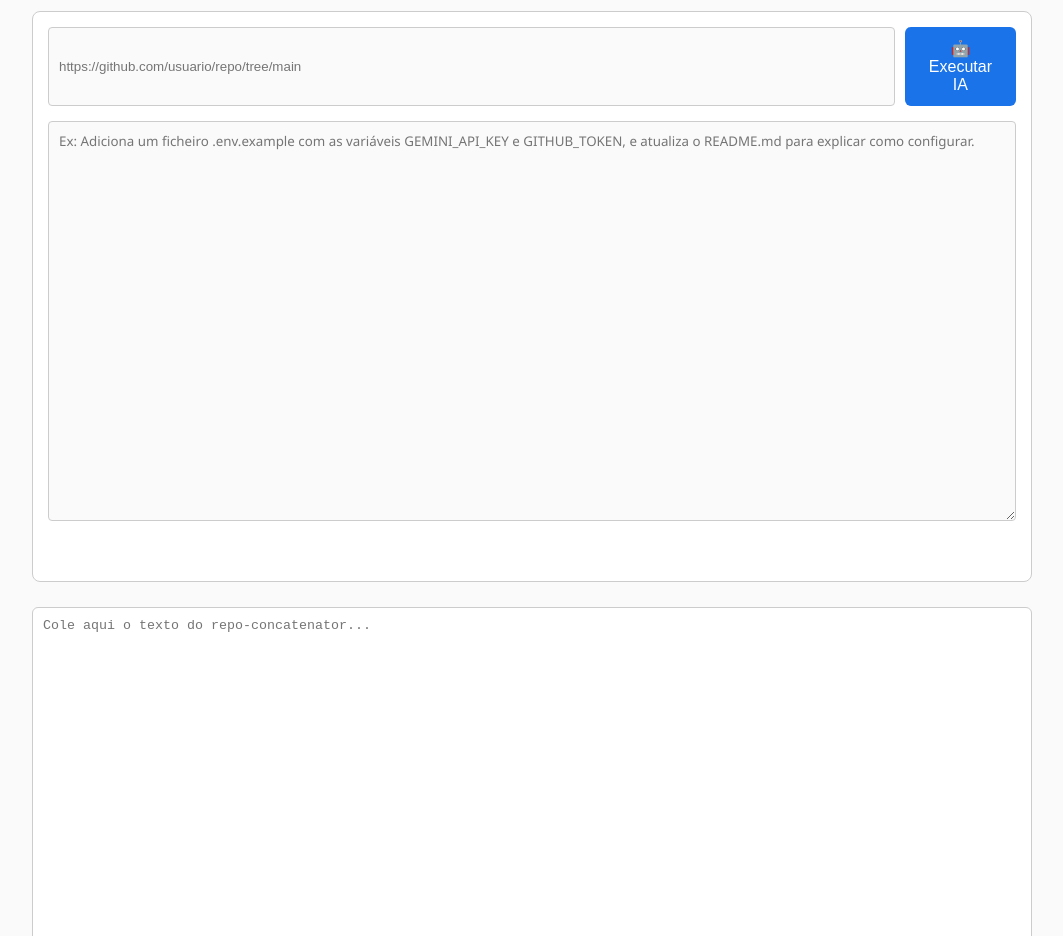
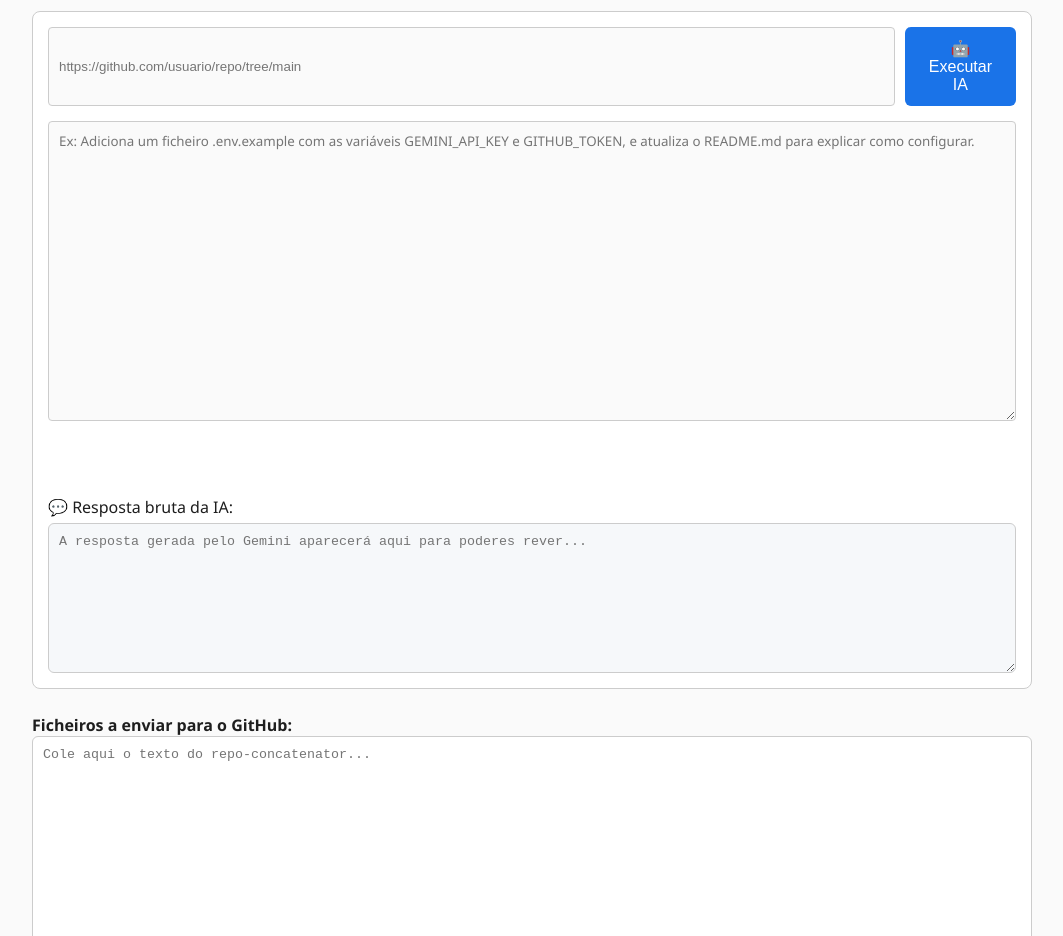
Before and after one commit to arte-trimbauser/repo-concatenator, a website: page upload.html in a window 1280 px wide. Shown: the part 382-1318 px from the top of the page, without its empty margins (108-1171 px from the left). Drawn offline with Linux system fonts and the light colour scheme.

Commit message:
Update upload.html

```diff
--- a/upload.html
+++ b/upload.html
@@ -5,7 +5,6 @@
   <meta name="viewport" content="width=device-width, initial-scale=1.0">
   <title>Upload para GitHub</title>
   <style>
-    /* ===== VARIÁVEIS ===== */
     :root {
       --bg: #fafafa;
       --text: #1e1e1e;
@@ -50,7 +49,6 @@
       color: var(--text);
       transition: background-color 0.3s, color 0.3s;
     }
-    /* ===== NAVEGAÇÃO ===== */
     .nav {
       display: flex;
       gap: 20px;
@@ -68,7 +66,6 @@
       border-bottom: 3px solid var(--nav-link);
       padding-bottom: 8px;
     }
-    /* ===== TOGGLE ===== */
     .theme-toggle {
       position: fixed;
       top: 20px;
@@ -90,10 +87,9 @@
       background: var(--nav-link);
       color: #fff;
     }
-    /* ===== OUTROS ===== */
     textarea {
       width: 100%;
-      height: 400px;
+      height: 300px;
       font-family: monospace;
       padding: 10px;
       border: 1px solid var(--border);
@@ -176,7 +172,6 @@
       box-sizing: border-box;
       transition: background 0.3s, color 0.3s;
     }
-    /* ===== IA SECTION ===== */
     .ai-box {
       background: var(--ai-bg);
       border-left: 4px solid var(--ai-border);
@@ -226,14 +221,22 @@
       resize: vertical;
       min-height: 80px;
     }
+    .ai-response-box {
+      margin-top: 15px;
+      display: flex;
+      flex-direction: column;
+      gap: 5px;
+    }
+    .ai-response-box textarea {
+      height: 150px;
+      background-color: var(--details-bg);
+    }
   </style>
 </head>
 <body>
 
-  <!-- TOGGLE -->
   <button class="theme-toggle" id="themeToggle" title="Alternar tema">🌙</button>
 
-  <!-- NAVEGAÇÃO -->
   <div class="nav">
     <a href="/index.html">📥 Download (Concatenar)</a>
     <a href="/upload.html" class="active">📤 Upload (Atualizar Repo)</a>
@@ -245,7 +248,6 @@
     Todos os ficheiros serão criados ou atualizados no repositório indicado.
   </div>
 
-  <!-- CAMPOS -->
   <div class="form-group">
     <div class="field">
       <label for="repoOwner">👤 Dono (owner)</label>
@@ -265,7 +267,6 @@
     </div>
   </div>
 
-  <!-- ===== SECÇÃO IA (NOVA) ===== -->
   <div class="ai-box">
     <strong>🤖 Modo IA (grátis com Gemini)</strong> – Dá uma instrução em português e a IA modifica o código automaticamente.
   </div>
@@ -276,9 +277,14 @@
     </div>
     <textarea id="aiPrompt" class="ai-prompt" rows="3" placeholder="Ex: Adiciona um ficheiro .env.example com as variáveis GEMINI_API_KEY e GITHUB_TOKEN, e atualiza o README.md para explicar como configurar."></textarea>
     <div id="aiStatus"></div>
+
+    <div class="ai-response-box">
+      <label for="aiResponseOutput">💬 Resposta bruta da IA:</label>
+      <textarea id="aiResponseOutput" placeholder="A resposta gerada pelo Gemini aparecerá aqui para poderes rever..." readonly></textarea>
+    </div>
   </div>
 
-  <!-- TEXTAREA PARA COLAR/CARREGAR -->
+  <label for="inputText"><strong>Ficheiros a enviar para o GitHub:</strong></label>
   <textarea id="inputText" placeholder="Cole aqui o texto do repo-concatenator..."></textarea>
   <br><br>
   <button id="updateBtn" onclick="updateRepo()">📤 Enviar para o GitHub</button>
@@ -286,7 +292,6 @@
   <div id="details" class="details" style="display:none;"></div>
 
   <script>
-    // ===== TEMA =====
     (function() {
       const toggle = document.getElementById('themeToggle');
       const currentTheme = localStorage.getItem('theme') || 'light';
@@ -301,7 +306,6 @@
       });
     })();
 
-    // ===== FUNÇÃO DE UPLOAD (MANUAL) =====
     async function updateRepo() {
       const text = document.getElementById('inputText').value.trim();
       const owner = document.getElementById('repoOwner').value.trim();
@@ -356,7 +360,6 @@
       }
     }
 
-    // ===== FUNÇÃO DE IA (GEMINI) =====
     async function executarIA() {
       const repoUrl = document.getElementById('aiRepoUrl').value.trim();
       const prompt = document.getElementById('aiPrompt').value.trim();
@@ -367,6 +370,7 @@
 
       const status = document.getElementById('aiStatus');
       const btn = document.getElementById('aiBtn');
+      const aiResponseOutput = document.getElementById('aiResponseOutput');
 
       if (!repoUrl) {
         status.innerHTML = '<span class="error">⚠️ Cola o link do repositório.</span>';
@@ -380,6 +384,7 @@
       btn.disabled = true;
       btn.textContent = '⏳ A IA está a pensar...';
       status.innerHTML = '⏳ A analisar o repositório e a gerar código...';
+      aiResponseOutput.value = '';
 
       try {
         const response = await fetch('/api/ia-update', {
@@ -395,11 +400,10 @@
         }
 
         status.innerHTML = `<span class="success">✅ ${data.message}</span>`;
-        // Opcional: mostra o output da IA na textarea para revisão
         if (data.aiOutput) {
+          aiResponseOutput.value = data.aiOutput;
           const textarea = document.getElementById('inputText');
           textarea.value = data.aiOutput;
-          // Mostra também os detalhes
           const detailsDiv = document.getElementById('details');
           detailsDiv.style.display = 'block';
           detailsDiv.textContent = JSON.stringify(data.details, null, 2);
```
